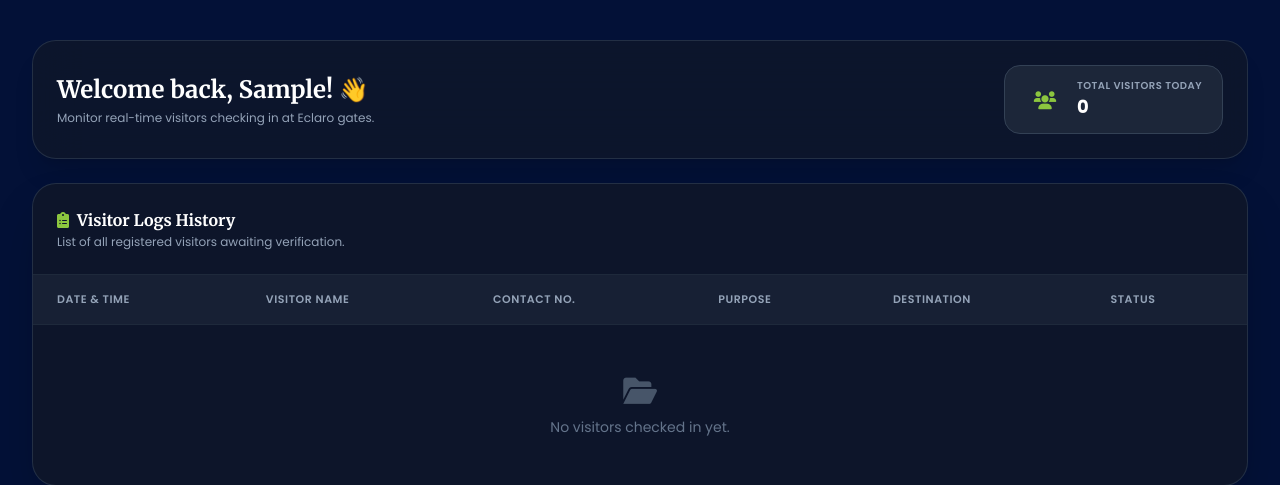
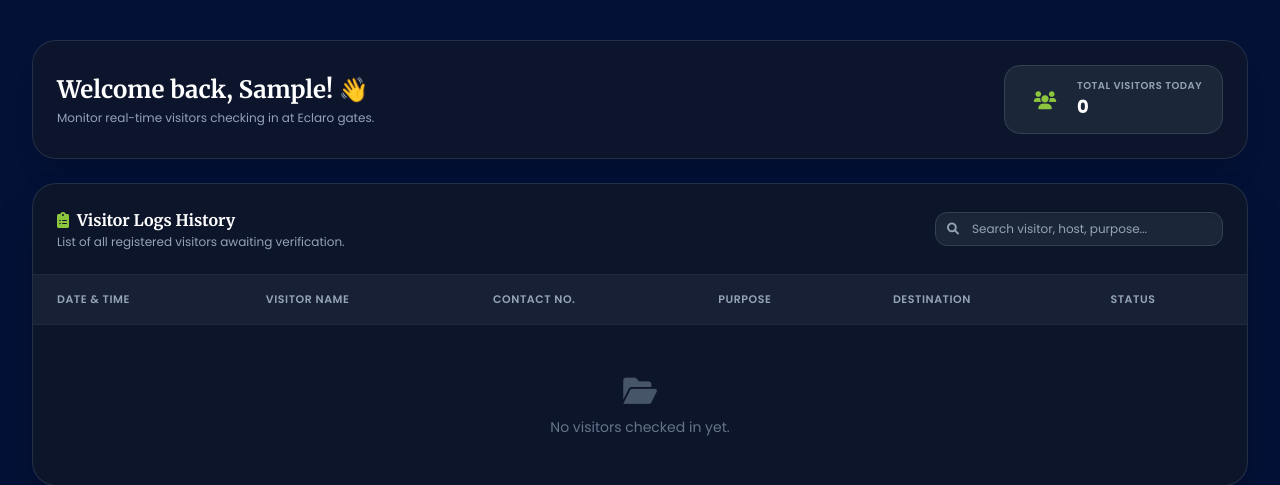
Before and after one commit to erickarcenal-hue/eclaro-visitor-system, a Flask app: page /dashboard in a window 1280 px wide. Shown: the part 67-552 px from the top of the page. Run offline with Flask 3, Linux system fonts and the light colour scheme; the visitor is signed in with stand-in values (Sample User, id 1); some libraries are stand-ins or nearby versions.

Commit message:
Update dashboard.html

```diff
--- a/templates/dashboard.html
+++ b/templates/dashboard.html
@@ -67,17 +67,28 @@
 
         <!-- Visitor Logs Table Container -->
         <div class="bg-slate-900/90 backdrop-blur-xl rounded-3xl border border-slate-700/60 shadow-2xl overflow-hidden">
-            <div class="p-5 sm:p-6 border-b border-slate-800 flex justify-between items-center">
+
+            <!-- Table Header & Search Bar -->
+            <div class="p-5 sm:p-6 border-b border-slate-800 flex flex-col md:flex-row md:items-center justify-between gap-4">
                 <div>
                     <h2 class="text-base font-bold text-white font-serif-title flex items-center gap-2">
                         <i class="fas fa-clipboard-list text-eclaro-lime"></i> Visitor Logs History
                     </h2>
                     <p class="text-xs text-slate-400 mt-0.5">List of all registered visitors awaiting verification.</p>
                 </div>
+
+                <!-- Real-time Search Bar -->
+                <div class="relative w-full md:w-72">
+                    <span class="absolute inset-y-0 left-0 flex items-center pl-3 text-slate-400">
+                        <i class="fas fa-search text-xs"></i>
+                    </span>
+                    <input type="text" id="searchInput" onkeyup="filterVisitors()" placeholder="Search visitor, host, purpose..."
+                           class="w-full bg-slate-800/90 border border-slate-700 rounded-xl pl-9 pr-4 py-2 text-xs text-white placeholder-slate-400 focus:outline-none focus:border-eclaro-lime transition-all shadow-inner">
+                </div>
             </div>
 
             <div class="overflow-x-auto">
-                <table class="w-full text-left border-collapse">
+                <table class="w-full text-left border-collapse" id="visitorTable">
                     <thead>
                         <tr class="bg-slate-800/60 text-slate-400 text-[11px] uppercase tracking-wider border-b border-slate-800">
                             <th class="py-4 px-6 font-semibold">Date & Time</th>
@@ -88,9 +99,9 @@
                             <th class="py-4 px-6 font-semibold">Status</th>
                         </tr>
                     </thead>
-                    <tbody class="divide-y divide-slate-800/60 text-xs text-slate-200">
+                    <tbody class="divide-y divide-slate-800/60 text-xs text-slate-200" id="tableBody">
                         {% if not visitors %}
-                            <tr>
+                            <tr id="noDataRow">
                                 <td colspan="6" class="text-center py-12 text-slate-500">
                                     <div class="space-y-2">
                                         <i class="fas fa-folder-open text-3xl text-slate-600"></i>
@@ -100,12 +111,12 @@
                             </tr>
                         {% else %}
                             {% for v in visitors %}
-                            <tr class="hover:bg-slate-800/40 transition-colors">
+                            <tr class="visitor-row hover:bg-slate-800/40 transition-colors">
                                 <td class="py-4 px-6 whitespace-nowrap">
                                     <span class="font-semibold text-eclaro-lime block">{{ v.checkin_date }}</span>
                                     <span class="text-[11px] text-slate-400">{{ v.checkin_time }}</span>
                                 </td>
-                                <td class="py-4 px-6 font-semibold text-white">
+                                <td class="py-4 px-6 font-semibold text-white visitor-name">
                                     <div class="flex items-center gap-2">
                                         <div class="w-7 h-7 rounded-full bg-slate-800 border border-slate-700 flex items-center justify-center text-slate-300 font-bold text-[10px]">
                                             {{ v.name[0]|upper }}
@@ -135,6 +146,23 @@
 
     </main>
 
+    <!-- JavaScript Filter Function -->
+    <script>
+        function filterVisitors() {
+            const input = document.getElementById('searchInput').value.toLowerCase();
+            const rows = document.querySelectorAll('.visitor-row');
+
+            rows.forEach(row => {
+                const text = row.innerText.toLowerCase();
+                if (text.includes(input)) {
+                    row.style.display = '';
+                } else {
+                    row.style.display = 'none';
+                }
+            });
+        }
+    </script>
+
     <!-- Footer -->
     <footer class="w-full text-center py-4 border-t border-slate-800/80 text-[11px] text-slate-400">
         <p>© 2026 Eclaro Academy, Inc. All Rights Reserved.</p>
```
